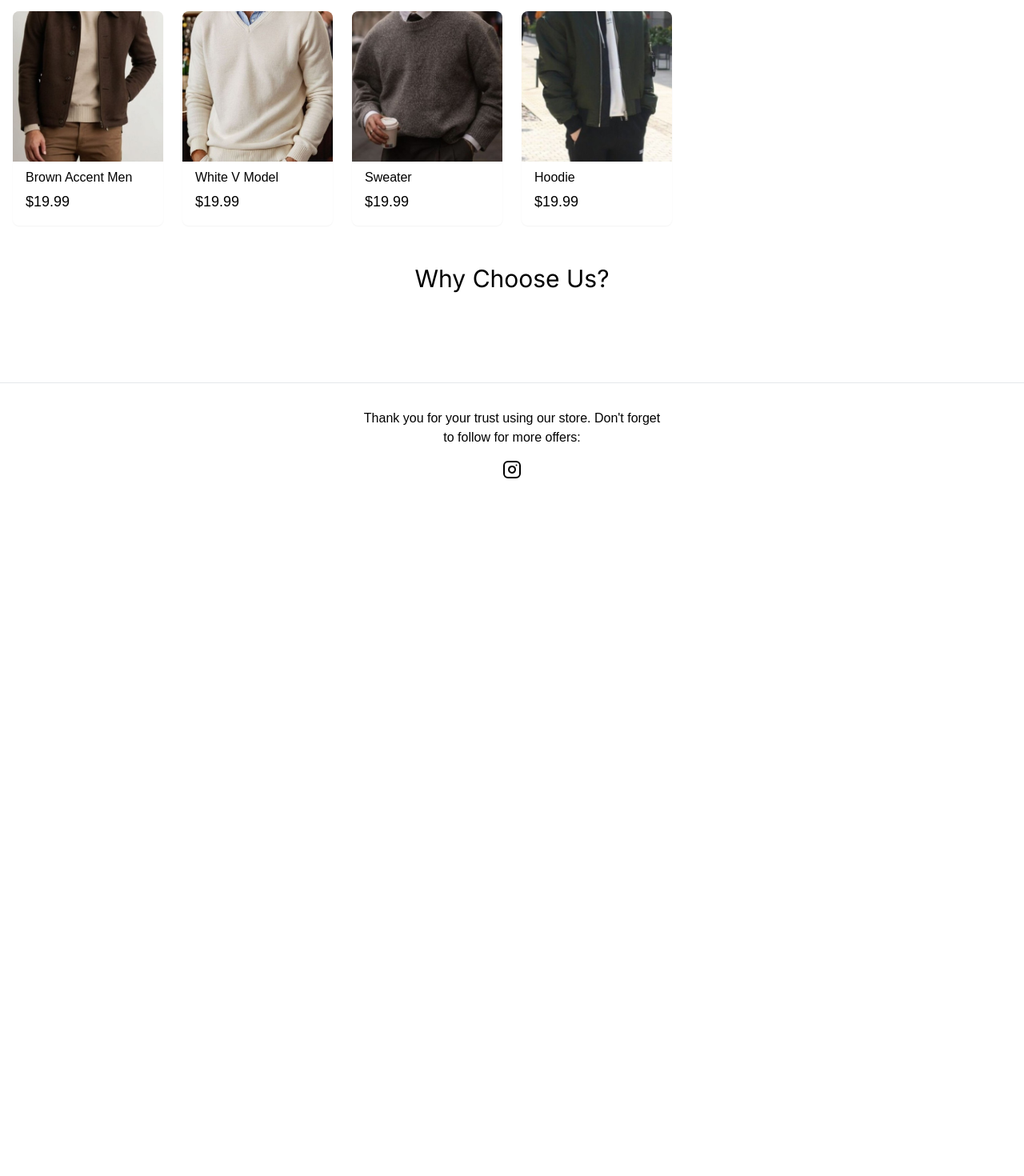
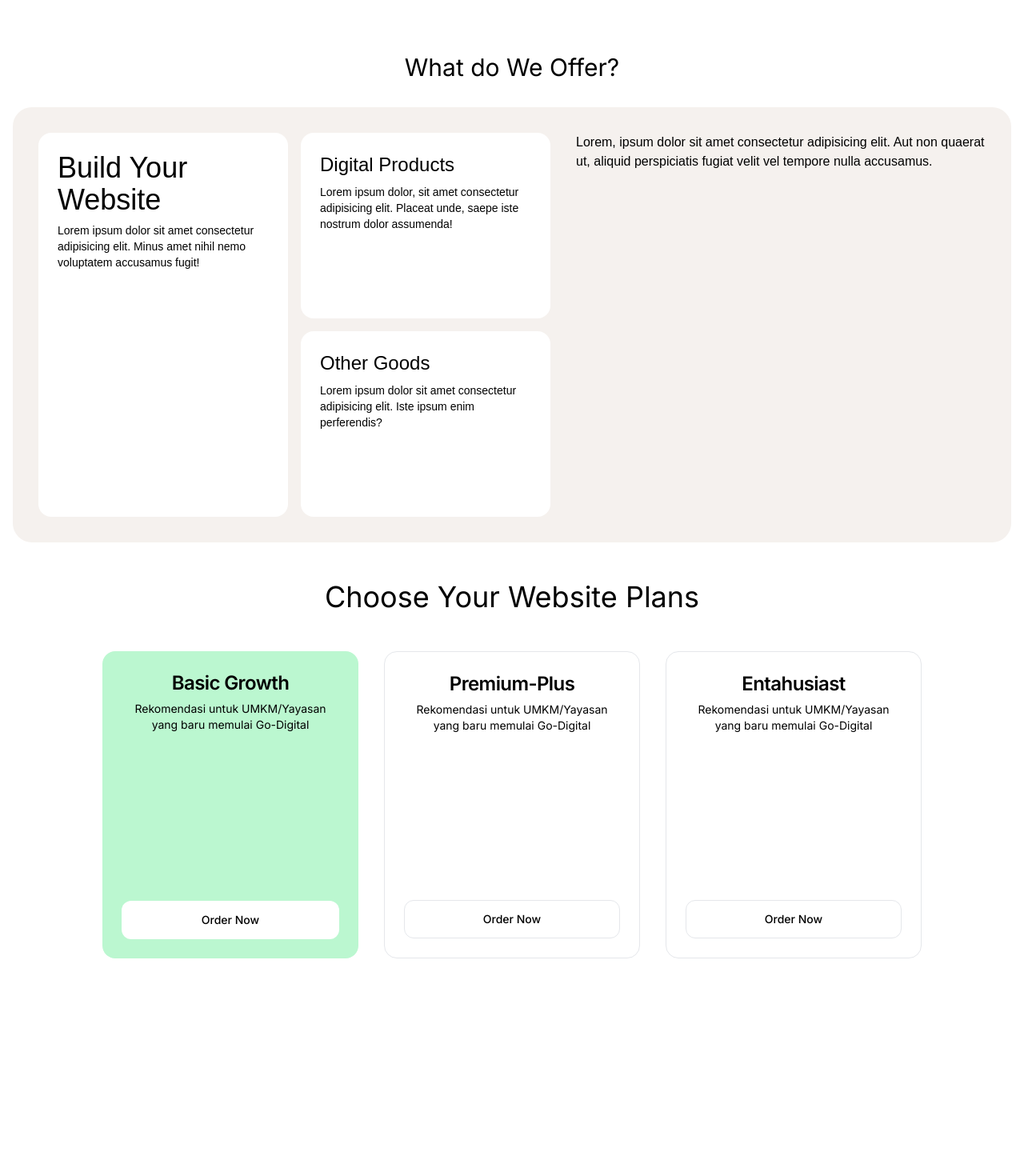
Before and after one commit to rihitoRiku/riku-store, a Next.js app: page / in a window 1280 px wide. Shown: the part 1120-2590 px from the top of the page at 80% size. Before the commit the page ends 1783 px from the top, so only its background shows below. Built offline with nearby package versions, Linux system fonts and the light colour scheme; no server answers; a web font is replaced by a local one.

Commit message:
Update more content

```diff
--- a/src/app/page.tsx
+++ b/src/app/page.tsx
@@ -8,6 +8,15 @@ import {
   CarouselContent,
   CarouselItem,
 } from "@/components/ui/carousel";
+import {
+  Card,
+  CardContent,
+  CardDescription,
+  CardFooter,
+  CardHeader,
+  CardTitle,
+} from "@/components/ui/card";
+import { Button } from "@/components/ui/button";
 
 const dummyProducts = [
   {
@@ -55,8 +64,16 @@ const dummyProducts = [
 export default function Home() {
   return (
     <div className="container mx-auto max-w-screen-xl px-4 py-8">
+      {/* Landing Page */}
+      <div className="mb-8 min-h-[75vh] pt-28 text-center font-inter">
+        <h1 className="text-4xl md:text-5xl">
+          We'll build your small business website with lovely design and
+          afforable price
+        </h1>
+      </div>
+
       {/* Carousel Section */}
-      <div className="mb-8">
+      <div className="mb-16">
         <Carousel
           plugins={[
             Autoplay({
@@ -69,7 +86,7 @@ export default function Home() {
             {Array.from({ length: 3 }).map((_, index) => (
               <CarouselItem key={index} className="md:basis-2/3 lg:basis-1/2">
                 <div className="p-1">
-                  <div className="relative aspect-video overflow-hidden rounded-lg bg-custom-cream dark:bg-zinc-800">
+                  <div className="relative aspect-video overflow-hidden rounded-2xl bg-custom-cream dark:bg-zinc-800">
                     <Image
                       src={`/assets/items/car-${index + 1}.jpg`}
                       alt={`Carousel Image ${index + 1}`}
@@ -85,27 +102,37 @@ export default function Home() {
       </div>
 
       {/* Description Section */}
+      <div className="">
         <div className="mb-8 text-center font-inter">
           <h1 className="text-3xl">What do We Offer?</h1>
         </div>
-      <div className="flex md:flex-row flex-col lg:flex-row gap-8 mb-12">
-        <div className=" grid md:aspect-[4/3] min-h-[24rem] w-full max-h-[28rem] gap-4 grid-cols-2">
-          <div className="rounded-lg bg-custom-cream p-4 dark:bg-zinc-800 row-span-2">
-            <h3 className="mb-2 text-lg sm:text-3xl font-semibold">Build Your Website</h3>
+        <div className="mb-12 flex flex-col gap-8 rounded-3xl p-0 md:bg-custom-cream md:p-8 md:dark:bg-zinc-900 lg:flex-row">
+          <div className="grid max-h-[32rem] min-h-[26rem] w-full grid-cols-2 gap-4 md:aspect-[4/3]">
+            <div className="row-span-2 rounded-2xl bg-custom-cream p-4 dark:bg-zinc-800 md:bg-white md:p-6">
+              <h3 className="mb-2 text-3xl font-medium md:text-4xl">
+                Build Your Website
+              </h3>
               <p className="text-sm">
-              Lorem ipsum dolor sit amet consectetur adipisicing elit. Minus amet nihil nemo voluptatem accusamus fugit!
+                Lorem ipsum dolor sit amet consectetur adipisicing elit. Minus
+                amet nihil nemo voluptatem accusamus fugit!
               </p>
             </div>
-          <div className="rounded-lg bg-custom-cream p-4 dark:bg-zinc-800">
-            <h3 className="mb-2 text-lg sm:text-2xl font-semibold">Digital Products</h3>
+            <div className="rounded-2xl bg-custom-cream p-4 dark:bg-zinc-800 md:bg-white md:p-6">
+              <h3 className="mb-2 text-lg font-medium md:text-2xl">
+                Digital Products
+              </h3>
               <p className="text-sm">
-              Lorem ipsum dolor, sit amet consectetur adipisicing elit. Placeat unde, saepe iste nostrum dolor assumenda!
+                Lorem ipsum dolor, sit amet consectetur adipisicing elit.
+                Placeat unde, saepe iste nostrum dolor assumenda!
               </p>
             </div>
-          <div className="rounded-lg bg-custom-cream p-4 dark:bg-zinc-800">
-            <h3 className="mb-2 text-lg sm:text-2xl font-semibold">Other Goods</h3>
+            <div className="rounded-2xl bg-custom-cream p-4 dark:bg-zinc-800 md:bg-white md:p-6">
+              <h3 className="mb-2 text-lg font-medium md:text-2xl">
+                Other Goods
+              </h3>
               <p className="text-sm">
-              Lorem ipsum dolor sit amet consectetur adipisicing elit. Iste ipsum enim perferendis?
+                Lorem ipsum dolor sit amet consectetur adipisicing elit. Iste
+                ipsum enim perferendis?
               </p>
             </div>
           </div>
@@ -116,6 +143,60 @@ export default function Home() {
               accusamus.
             </p>
           </div>
+        </div>
+      </div>
+
+      {/* Description Section */}
+      <div className="mb-8 min-h-screen text-center font-inter">
+        <h1 className="mb-8 text-3xl md:mb-12 md:text-4xl">
+          Choose Your Website Plans
+        </h1>
+        <div className="flex flex-col items-center justify-center gap-4 md:flex-row lg:gap-8">
+          <Card className="flex min-h-[24rem] w-full flex-col justify-between rounded-2xl border border-none border-green-200 bg-green-200 shadow-none dark:border-green-800 dark:bg-green-800 md:max-w-[20rem]">
+            <CardHeader>
+              <CardTitle className="text-2xl">Basic Growth</CardTitle>
+              <CardDescription>
+                Rekomendasi untuk UMKM/Yayasan yang baru memulai Go-Digital
+              </CardDescription>
+            </CardHeader>
+            <CardContent></CardContent>
+            <CardFooter className="flex justify-between">
+              <Button className="h-12 w-full rounded-xl border border-none bg-white dark:bg-green-700 shadow-none">
+                Order Now
+              </Button>
+            </CardFooter>
+          </Card>
+          <Card className="flex min-h-[24rem] w-full flex-col justify-between rounded-2xl shadow-none md:max-w-[20rem]">
+            <CardHeader>
+              <CardTitle className="text-2xl">Premium-Plus</CardTitle>
+              <CardDescription>
+                Rekomendasi untuk UMKM/Yayasan yang baru memulai Go-Digital
+              </CardDescription>
+            </CardHeader>
+            <CardContent></CardContent>
+            <CardFooter className="flex justify-between">
+              <Button className="h-12 w-full rounded-xl border shadow-none">
+                Order Now
+              </Button>
+            </CardFooter>
+          </Card>
+          <Card className="flex min-h-[24rem] w-full flex-col justify-between rounded-2xl shadow-none md:max-w-[20rem]">
+            <CardHeader>
+              <CardTitle className="text-2xl">Entahusiast</CardTitle>
+              <CardDescription>
+                Rekomendasi untuk UMKM/Yayasan yang baru memulai Go-Digital
+              </CardDescription>
+            </CardHeader>
+            <CardContent></CardContent>
+            <CardFooter className="flex justify-between">
+              <Button className="h-12 w-full rounded-xl border shadow-none">
+                Order Now
+              </Button>
+            </CardFooter>
+          </Card>
+        </div>
+
+        {/* <h3 className="text-xl md:text-2xl">Portfolio Collection</h3> */}
       </div>
 
       {/* Product Grid Section */}
@@ -144,6 +225,10 @@ export default function Home() {
       <div className="mb-12 text-center font-inter">
         <h1 className="text-2xl lg:text-3xl">Why Choose Us?</h1>
       </div>
+
+      <div className="mb-12 text-center font-inter">
+        <h1 className="text-2xl lg:text-3xl">Testimonials</h1>
+      </div>
     </div>
   );
 }
--- a/src/components/darkmode-toggle.tsx
+++ b/src/components/darkmode-toggle.tsx
@@ -25,7 +25,7 @@ export function ModeToggle() {
   return (
     <DropdownMenu>
       <DropdownMenuTrigger asChild>
-        <Button variant="default" size="icon" className="md:p-6 md:text-lg">
+        <Button variant="default" size="icon" className="md:p-6 md:text-lg rounded-xl shadow-none bg-custom-light">
           <Sun className="h-[1.2rem] w-[1.2rem] rotate-0 scale-100 transition-all dark:-rotate-90 dark:scale-0" />
           <Moon className="absolute h-[1.2rem] w-[1.2rem] rotate-90 scale-0 transition-all dark:rotate-0 dark:scale-100" />
           <span className="sr-only">Toggle theme</span>
--- a/src/components/login.tsx
+++ b/src/components/login.tsx
@@ -77,7 +77,11 @@ export function Login() {
   return (
     <>
       {isLoading && <Loader />}
-      <Button variant="default" className="md:py-6 md:px-8 md:text-lg" onClick={() => setIsLoginOpen(true)}>
+      <Button
+        variant="default"
+        className="rounded-xl bg-green-600 dark:bg-green-600 text-white shadow-none md:px-8 md:py-6 md:text-lg"
+        onClick={() => setIsLoginOpen(true)}
+      >
         Login
       </Button>
 
--- a/src/components/navigation.tsx
+++ b/src/components/navigation.tsx
@@ -92,7 +92,7 @@ export function Navigation() {
           </div>
         </Link>
 
-        <div className="flex items-center gap-4">
+        <div className="flex items-center gap-3 md:gap-4">
           {isLoggedIn ? (
             <DropdownMenu>
               <DropdownMenuTrigger asChild>
--- /dev/null
+++ b/src/components/ui/card.tsx
@@ -0,0 +1,76 @@
+import * as React from "react"
+
+import { cn } from "@/lib/utils"
+
+const Card = React.forwardRef<
+  HTMLDivElement,
+  React.HTMLAttributes<HTMLDivElement>
+>(({ className, ...props }, ref) => (
+  <div
+    ref={ref}
+    className={cn(
+      "rounded-xl border bg-card text-card-foreground shadow",
+      className
+    )}
+    {...props}
+  />
+))
+Card.displayName = "Card"
+
+const CardHeader = React.forwardRef<
+  HTMLDivElement,
+  React.HTMLAttributes<HTMLDivElement>
+>(({ className, ...props }, ref) => (
+  <div
+    ref={ref}
+    className={cn("flex flex-col space-y-1.5 p-6", className)}
+    {...props}
+  />
+))
+CardHeader.displayName = "CardHeader"
+
+const CardTitle = React.forwardRef<
+  HTMLDivElement,
+  React.HTMLAttributes<HTMLDivElement>
+>(({ className, ...props }, ref) => (
+  <div
+    ref={ref}
+    className={cn("font-semibold leading-none tracking-tight", className)}
+    {...props}
+  />
+))
+CardTitle.displayName = "CardTitle"
+
+const CardDescription = React.forwardRef<
+  HTMLDivElement,
+  React.HTMLAttributes<HTMLDivElement>
+>(({ className, ...props }, ref) => (
+  <div
+    ref={ref}
+    className={cn("text-sm text-muted-foreground", className)}
+    {...props}
+  />
+))
+CardDescription.displayName = "CardDescription"
+
+const CardContent = React.forwardRef<
+  HTMLDivElement,
+  React.HTMLAttributes<HTMLDivElement>
+>(({ className, ...props }, ref) => (
+  <div ref={ref} className={cn("p-6 pt-0", className)} {...props} />
+))
+CardContent.displayName = "CardContent"
+
+const CardFooter = React.forwardRef<
+  HTMLDivElement,
+  React.HTMLAttributes<HTMLDivElement>
+>(({ className, ...props }, ref) => (
+  <div
+    ref={ref}
+    className={cn("flex items-center p-6 pt-0", className)}
+    {...props}
+  />
+))
+CardFooter.displayName = "CardFooter"
+
+export { Card, CardHeader, CardFooter, CardTitle, CardDescription, CardContent }
```
Lines whose indentation alone changed are shown as unchanged.
